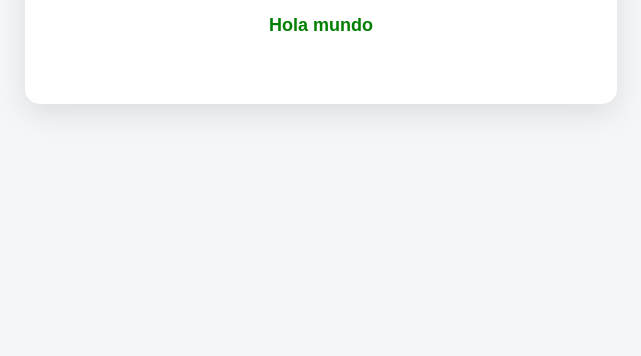
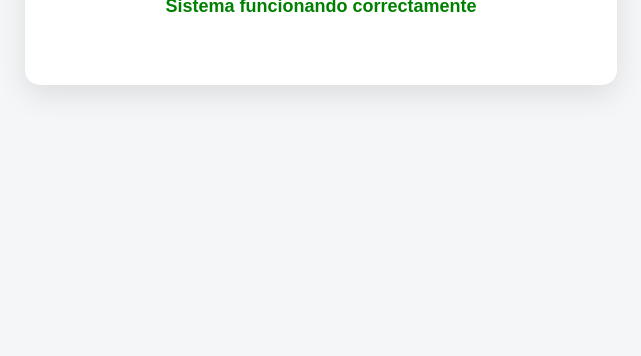
Before and after one commit to 57231900070i-xvicT/devops, a plain HTML site: page index.html in a window 1280 px wide. Shown: the part 444-800 px from the top of the page, without its empty margins (319-960 px from the left). Drawn offline with Linux system fonts and the light colour scheme.

Commit message:
index nuevo s

```diff
--- a/index.html
+++ b/index.html
@@ -31,7 +31,7 @@
     <h1>Aplicación DevOps</h1>
     <p>Mi aplicación se despliega automáticamente mediante CI/CD.</p>
     <p class="status">Sistema funcionando correctamente</p>
-    <p class="status">Hola mundo</p>
+
   </div>
 </body>
 </html>
```
